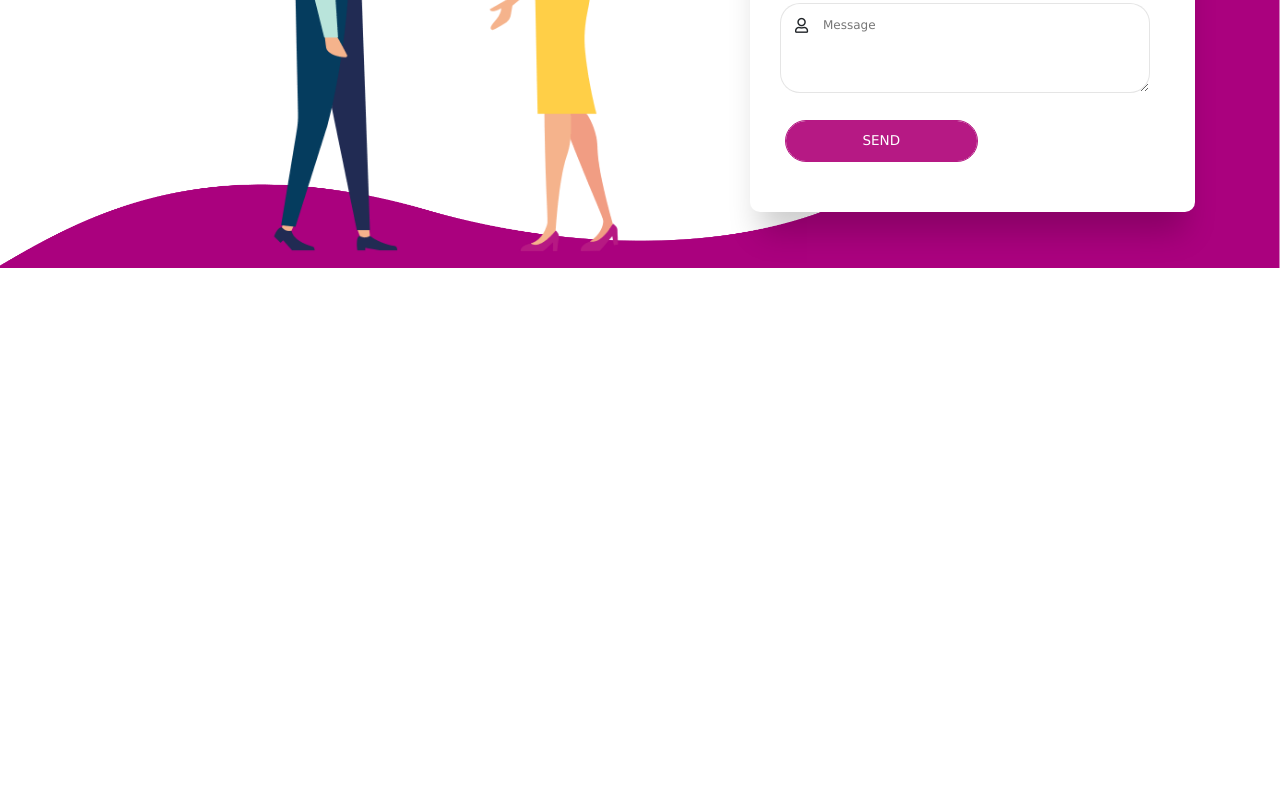
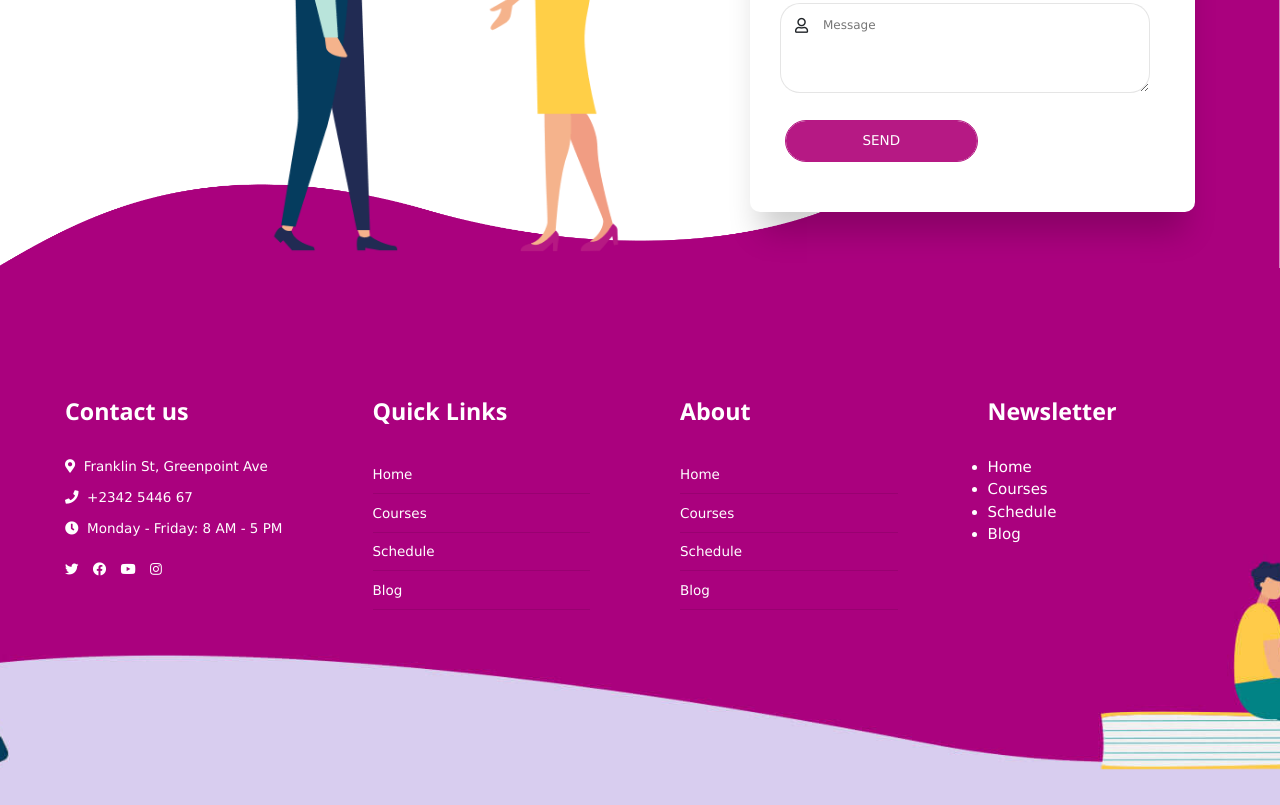
Before and after one commit to Hanh28111995/BC29_SASS_TRAN_HUU_HANH, a plain HTML site: page index.html in a window 1280 px wide. Shown: the part 1117-1922 px from the top of the page. Before the commit the page ends 1385 px from the top, so only its background shows below. Drawn offline with nearby package versions, Linux system fonts and the light colour scheme; no server answers.

Commit message:
add mockAPI

```diff
--- /dev/null
+++ b/SASS/layout/_foot.scss
@@ -0,0 +1,75 @@
+footer {
+    background-image: url("../../images/footer_background.jpg");
+    background-position: center;
+    background-repeat: no-repeat;
+    background-size: cover;
+
+    .footer_content {
+        display: flex;
+        align-items: flex-start;
+        justify-content: center;
+        padding-bottom: 12em;
+        padding-top: 8em;
+    }
+}
+
+h5 {
+    font-size: 1.55rem;
+    font-weight: 700;
+    margin-bottom: 30px;
+
+}
+
+.max_legt {
+    position: relative;
+    width: 1200px;
+    max-width: calc(100% - 60px);
+}
+
+.footer_item1,
+.footer_item2,
+.footer_item3,
+.footer_item4 {
+    padding-left: 25px;
+    padding-right: 25px;
+}
+
+.footer_item1 {
+    .footer_text {
+        font-size: 0.9em;
+        margin-top: 0.8em;
+
+        .footer_ul {
+            padding-top: 10px;
+            list-style: none;
+            .footer_icon:hover i{
+                color: black;
+            }
+            li {
+                display: inline-block;
+                margin-right: 10px;
+                a {
+                    text-decoration: none;
+                }
+            }
+        }
+    }}
+.footer_item2 {
+    .footer_ul {
+        list-style: none;
+        .footer_icon:hover a{
+            color: black;
+        }
+        li {
+            display: block;
+            margin-right: 10px;
+            border-bottom: 1px solid rgba(0,0,0,.1);
+            padding: 0.5em 0;
+            a {
+                text-decoration: none;
+                font-size: 0.9em;
+
+            }
+        }
+    }
+}
--- a/SASS/main.scss
+++ b/SASS/main.scss
@@ -7,6 +7,8 @@
 @import "./component/header_sidebar";
 @import "./component/form";
 @import "./layout/body";
+@import "./layout/foot";
+
 ////////////////////////////header//////
 * {
   padding: 0;
--- a/index.html
+++ b/index.html
@@ -32,7 +32,7 @@
         </div>
 
         <!-- Navbar links -->
-        <nav class="navbar nav-text" id="collapsibleNavbar" >
+        <nav class="navbar nav-text" id="collapsibleNavbar">
           <ul class="navbar-nav" style="align-items: center">
             <li class="nav-item ">
               <a class="nav-link " href="#">Home</a>
@@ -122,88 +122,7 @@
       <div class="service_content text-center py-5">
         <div class="container">
           <div class="row" style="justify-content: center;" id="listProduct">
-            <!-- <div class="col-xl-3 col-sm-6 col-12 text-center align-items-center px-3 py-3">
-              <div class="bg_item">
-                <img src="./images/teacher_1.jpg" alt="" style="width: 100%; border-radius: 15px 15px 0 0">
-                <div class="item_thumb">
-                  <p>RUSSIAN</p>
-                  <h2>John Doe</h2>
-                  <p>A new normal that has evolved from generation X.</p>
-                </div>
-              </div>
-            </div> -->
-            <!-- <div class="col-xl-3 col-sm-6 col-12 text-center align-items-center px-3 py-3">
-              <div class="bg_item">
-                <img src="./images/teacher_2.jpg" alt="" style="width: 100%; border-radius: 15px 15px 0 0">
-                <div class="item_thumb">
-                  <p>RUSSIAN</p>
-                  <h2>John Doe</h2>
-                  <p>A new normal that has evolved from generation X.</p>
-                </div>
-              </div>
-            </div> -->
-            <!-- <div class="col-xl-3 col-sm-6 col-12 text-center align-items-center px-3 py-3">
-              <div class="bg_item">
-                <img src="./images/teacher_3.jpg" alt="" style="width: 100%; border-radius: 15px 15px 0 0">
-                <div class="item_thumb">
-                  <p>RUSSIAN</p>
-                  <h2>John Doe</h2>
-                  <p>A new normal that has evolved from generation X.</p>
-                </div>
-              </div>
-            </div> -->
-            <!-- <div class="col-xl-3 col-sm-6 col-12 text-center align-items-center px-3 py-3">
-              <div class="bg_item">
-                <img src="./images/teacher_4.jpg" alt="" style="width: 100%; border-radius: 15px 15px 0 0">
-                <div class="item_thumb">
-                  <p>RUSSIAN</p>
-                  <h2>John Doe</h2>
-                  <p>A new normal that has evolved from generation X.</p>
-                </div>
-              </div>
-            </div> -->
-
-<!--
-            <div class="col-xl-3 col-sm-6 col-12 text-center align-items-center px-3 py-3">
-              <div class="bg_item">
-                <img src="./images/teacher_5.jpg" alt="" style="width: 100%; border-radius: 15px 15px 0 0">
-                <div class="item_thumb">
-                  <p>RUSSIAN</p>
-                  <h2>John Doe</h2>
-                  <p>A new normal that has evolved from generation X.</p>
-                </div>
-              </div>
-            </div>
-            <div class="col-xl-3 col-sm-6 col-12 text-center align-items-center px-3 py-3">
-              <div class="bg_item">
-                <img src="./images/teacher_6.jpg" alt="" style="width: 100%; border-radius: 15px 15px 0 0">
-                <div class="item_thumb">
-                  <p>RUSSIAN</p>
-                  <h2>John Doe</h2>
-                  <p>A new normal that has evolved from generation X.</p>
-                </div>
-              </div>
-            </div>
-            <div class="col-xl-3 col-sm-6 col-12 text-center align-items-center px-3 py-3">
-              <div class="bg_item">
-                <img src="./images/teacher_7.jpg" alt="" style="width: 100%; border-radius: 15px 15px 0 0">
-                <div class="item_thumb">
-                  <p>RUSSIAN</p>
-                  <h2>John Doe</h2>
-                  <p>A new normal that has evolved from generation X.</p>
-                </div>
-              </div>
-            </div>
-            <div class="col-xl-3 col-sm-6 col-12 text-center align-items-center px-3 py-3">
-              <div class="bg_item">
-                <img src="./images/teacher_8.jpg" alt="" style="width: 100%; border-radius: 15px 15px 0 0">
-                <div class="item_thumb">
-                  <p>RUSSIAN</p>
-                  <h2>John Doe</h2>
-                  <p>A new normal that has evolved from generation X.</p>
-                </div>
-              </div>
-            </div> -->
+            <!-- /////////API_PART///////////////////// -->
           </div>
         </div>
         <section class="section_3">
@@ -273,7 +192,97 @@
         <img src="./images/accent_bottom_wave_01.png" alt="">
       </section>
     </div>
-    <footer></footer>
+
+    <footer>
+      <div class="footer_content text-center">
+        <div class="max_legt">
+          <div class="row">
+            <div class="col-xl-3 col-sm-6 col-12 align-items-center">
+              <div class="footer_item1 text-white text-left ">
+                <h5>Contact us</h5>
+                <div class="footer_text"><i class="fas fa-map-marker-alt"></i>&nbsp; Franklin St, Greenpoint Ave</div>
+                <div class="footer_text"><i class="fas fa-phone"></i>&nbsp; +2342 5446 67</div>
+                <div class="footer_text"><i class="fas fa-clock"></i>&nbsp; Monday - Friday: 8 AM - 5 PM</div>
+                <div class="footer_text">
+                  <ul class="footer_ul" style="align-items: center">
+                    <li class="footer_icon">
+                      <a href="#"><i class="fab fa-twitter"></i></a>
+                    </li>
+                    <li class="footer_icon">
+                      <a href="#"><i class="fab fa-facebook"></i></a>
+                    </li>
+                    <li class="footer_icon">
+                      <a href="#"><i class="fab fa-youtube"></i></a>
+                    </li>
+                    <li class="footer_icon">
+                      <a href="#"><i class="fab fa-instagram"></i></a>
+                    </li>
+                  </ul>
+                </div>
+              </div>
+            </div>
+            <div class="col-xl-3 col-sm-6 col-12 align-items-center ">
+              <div class="footer_item2 text-white text-left">
+                <h5>Quick Links</h5>
+                <ul class="footer_ul" style="align-items: center">
+                  <li class="footer_icon">
+                    <a href="#">Home</a>
+                  </li>
+                  <li class="footer_icon">
+                    <a href="#">Courses</i></a>
+                  </li>
+                  <li class="footer_icon">
+                    <a href="#">Schedule</i></a>
+                  </li>
+                  <li class="footer_icon">
+                    <a href="#">Blog</i></a>
+                  </li>
+                </ul>
+              </div>
+            </div>
+            <div class="col-xl-3 col-sm-6 col-12 align-items-center ">
+              <div class="footer_item2 text-white text-left">
+                <h5>About</h5>
+                <ul class="footer_ul" style="align-items: center">
+                  <li class="footer_icon">
+                    <a href="#">Home</a>
+                  </li>
+                  <li class="footer_icon">
+                    <a href="#">Courses</i></a>
+                  </li>
+                  <li class="footer_icon">
+                    <a href="#">Schedule</i></a>
+                  </li>
+                  <li class="footer_icon">
+                    <a href="#">Blog</i></a>
+                  </li>
+                </ul>
+              </div>
+            </div>
+            <div class="col-xl-3 col-sm-6 col-12 align-items-center ">
+              <div class="footer_item4 text-white text-left">
+                <h5>Newsletter</h5>
+                <ul class="footer_ul" style="align-items: center">
+                  <li class="footer_icon">
+                    <a href="#">Home</a>
+                  </li>
+                  <li class="footer_icon">
+                    <a href="#">Courses</i></a>
+                  </li>
+                  <li class="footer_icon">
+                    <a href="#">Schedule</i></a>
+                  </li>
+                  <li class="footer_icon">
+                    <a href="#">Blog</i></a>
+                  </li>
+                </ul>
+              </div>
+            </div>
+          </div>
+        </div>
+      </div>
+
+    </footer>
 
   </div>
 
--- a/main.js
+++ b/main.js
@@ -12,10 +12,11 @@ function getListProduct() {
       console.log(error);
     })
 }
-getListProduct();
 function renderListProducts(data) {
   var contentHTML = "";
   data.forEach(function (product) {
+    if(product.LoaiNguoiDung == "GV")
+    {
     contentHTML += `
     <div class="col-xl-3 col-sm-6 col-12 text-center align-items-center px-3 py-3">
               <div class="bg_item">
@@ -28,9 +29,11 @@ function renderListProducts(data) {
               </div>
             </div>
     `
+  }
   });
   getEle("listProduct").innerHTML = contentHTML;
 }
+getListProduct();
 
 var x0 = 0;
 var x1 = 0;
@@ -46,7 +49,7 @@ window.addEventListener('resize', function () {
   var z = getEle("closeNav").style.display;
   var t = getEle("mySidebar").style.transform;
   x2 = window.innerWidth;
-  console.log(x1, x2)
+  // console.log(x1, x2)
   if (x1 < x2) {
     getEle("mySidebar").style.display = "none";
     getEle("mySidebar").style.transition = "none";
@@ -107,7 +110,6 @@ $(document).ready(function() {
   $(window).scroll(function(event) {
      var pos_body = $('html,body').scrollTop();
      var check_width = window.innerWidth;
-     console.log(pos_body);
      if((pos_body>=100)&&(check_width>1200)){
       getEle("mySidebar").style.backgroundColor = "white";
       // getEle("mySidebar").style.height = "50px";
```
Also changed, not shown: SASS/layout/_body.scss (line endings or trailing spaces), css/main.css, 1 other file.
